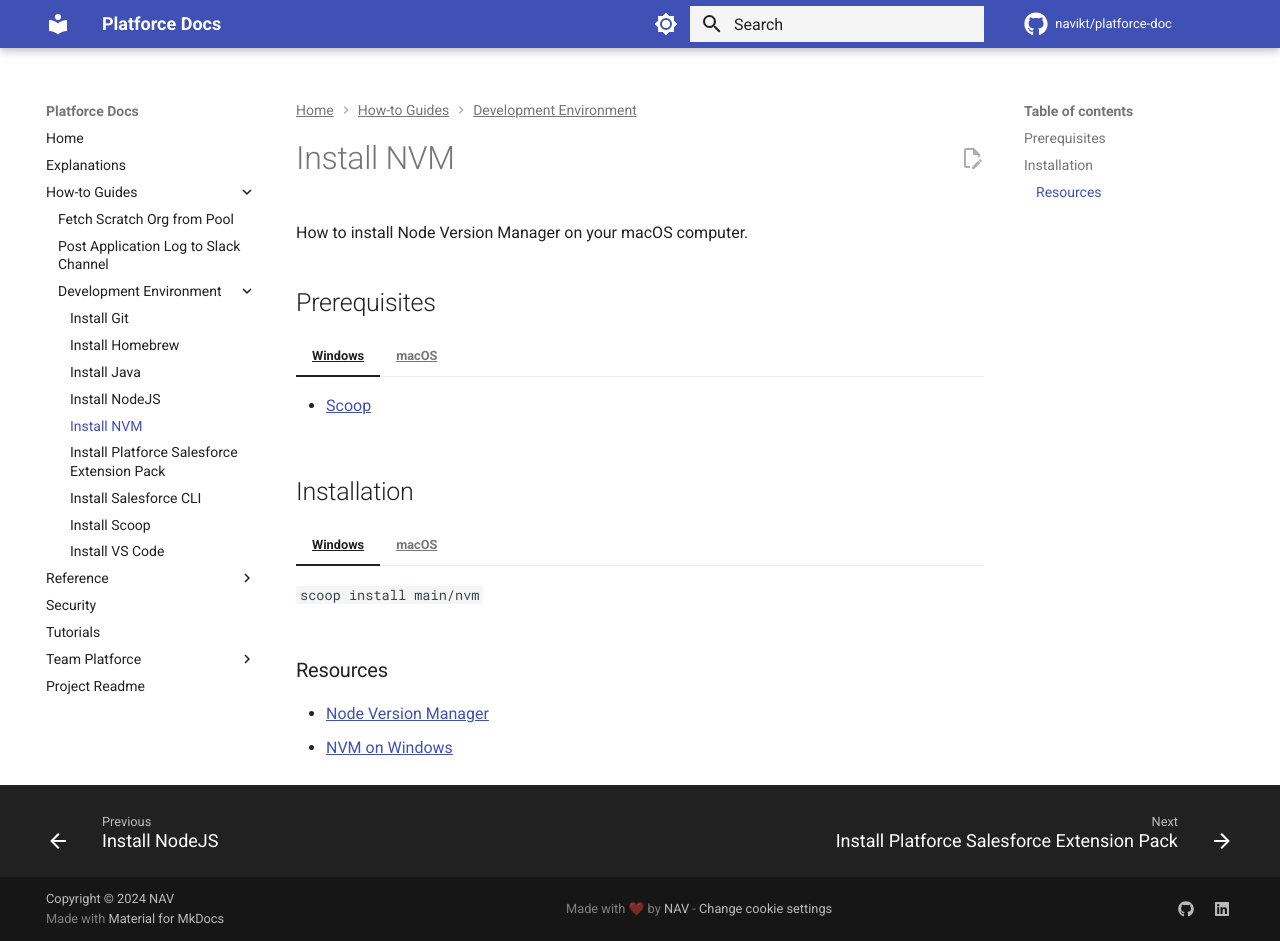
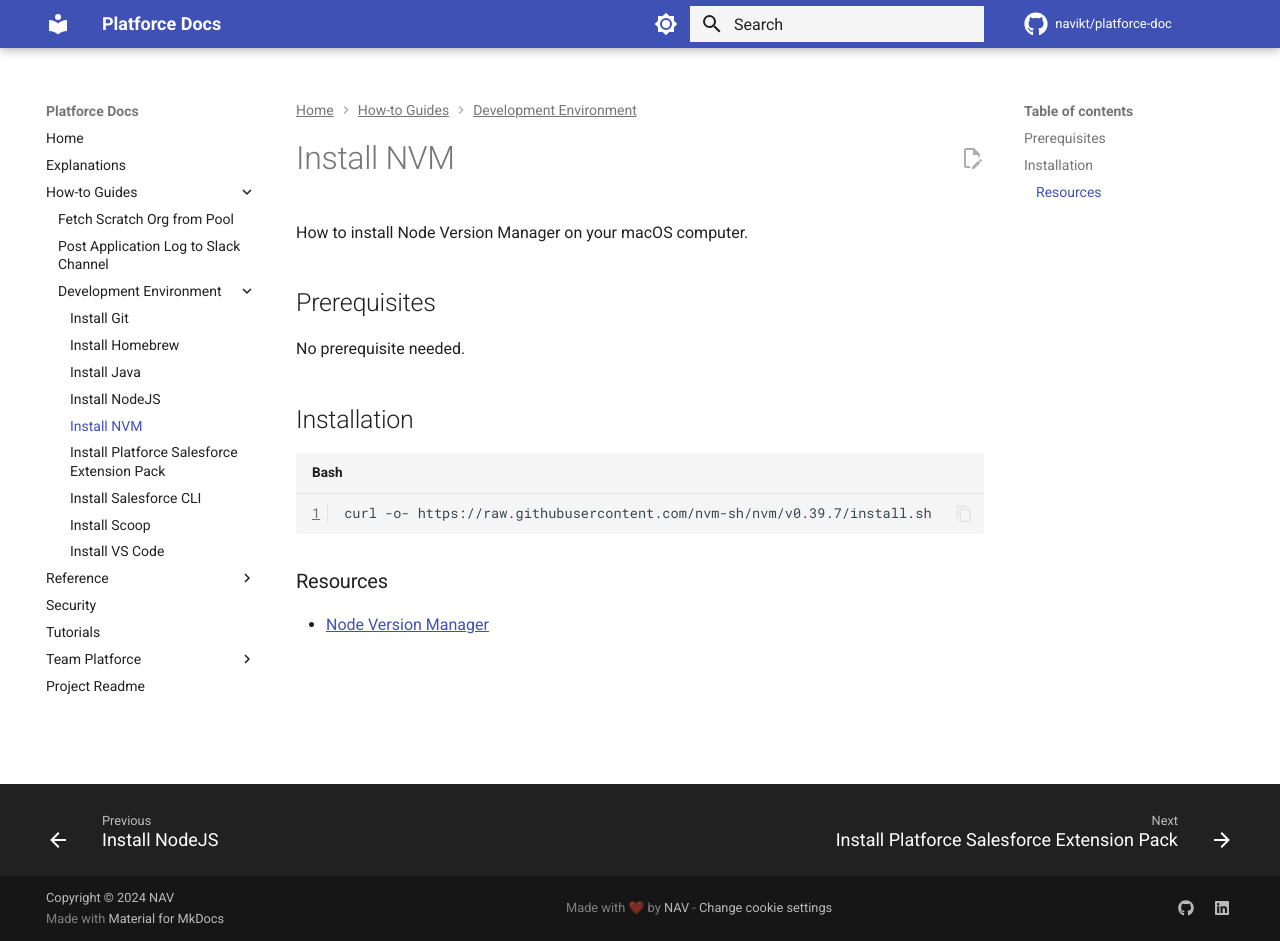
Before and after one commit to navikt/platforce-doc, an MkDocs documentation site: the page built from docs/how-to-guides/dev-environment/install-nvm.md, in a window 1280 px wide and 941 px high. Built offline with MkDocs 1.6.1 and Material for MkDocs 9.7.7, drawn with Linux system fonts in a browser that asks for light colours; comment, search, counter and statistics services are not loaded.

Commit message:
Revert "La til NVM for windows"
This reverts commit 58deec74d4b9034efff856103f6820d3e73a4415.

````diff
--- a/docs/how-to-guides/dev-environment/install-nvm.md
+++ b/docs/how-to-guides/dev-environment/install-nvm.md
@@ -4,29 +4,14 @@
 
 ## Prerequisites
 
-=== "Windows"
-
-    - [Scoop](install-scoop.md)
-
-=== "macOS"
-
-    No prerequisite needed.
+No prerequisite needed.
 
 ## Installation
 
-=== "Windows"
-
-    `scoop install main/nvm`
-
-=== "macOS"
-
-    ```bash
-    curl -o- https://raw.githubusercontent.com/nvm-sh/nvm/v0.39.7/install.sh
-    ```
-
-
+```bash
+curl -o- https://raw.githubusercontent.com/nvm-sh/nvm/v0.39.7/install.sh
+```
 
 ### Resources
 
 - [Node Version Manager](https://github.com/nvm-sh/nvm)
-- [NVM on Windows](https://learn.microsoft.com/en-us/windows/dev-environment/javascript/nodejs-on-windows#install-nvm-windows-nodejs-and-npm)
````
